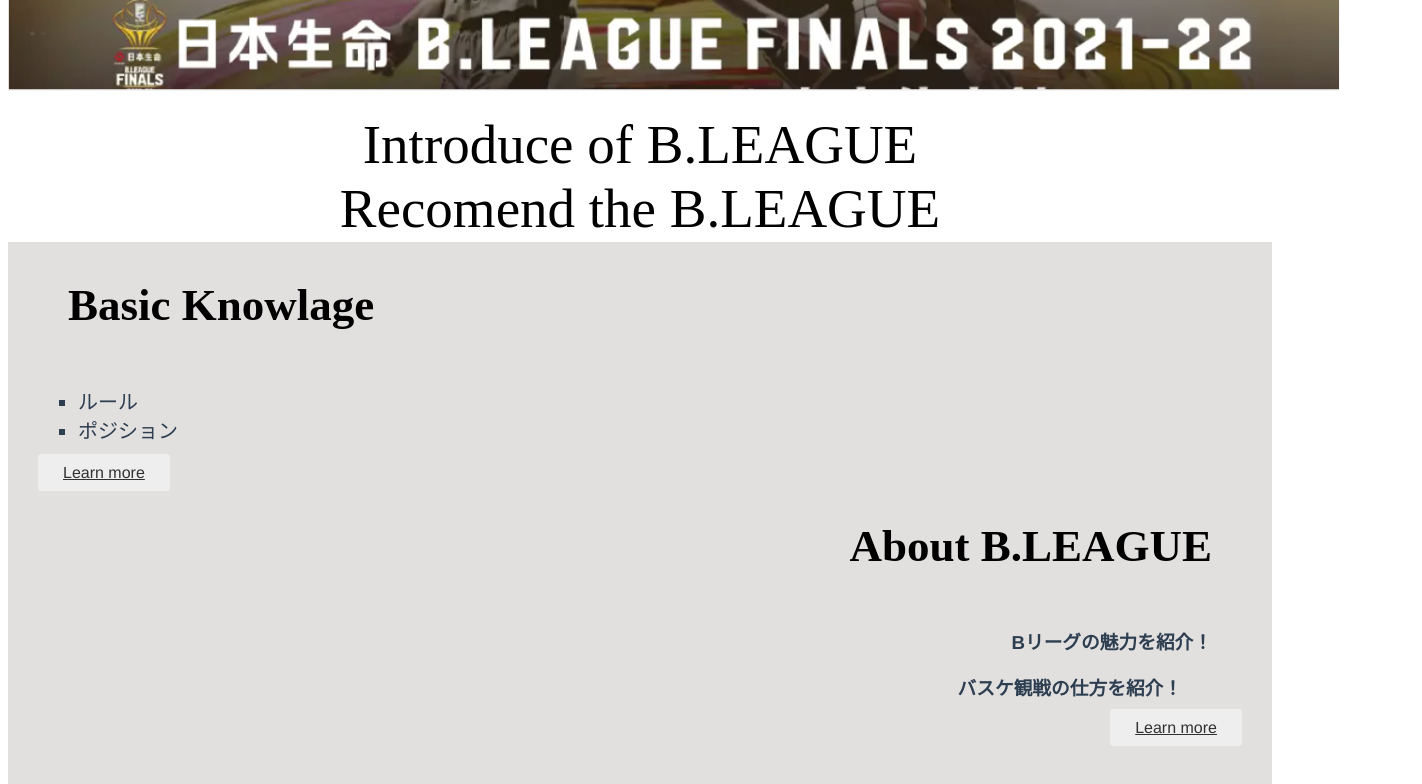
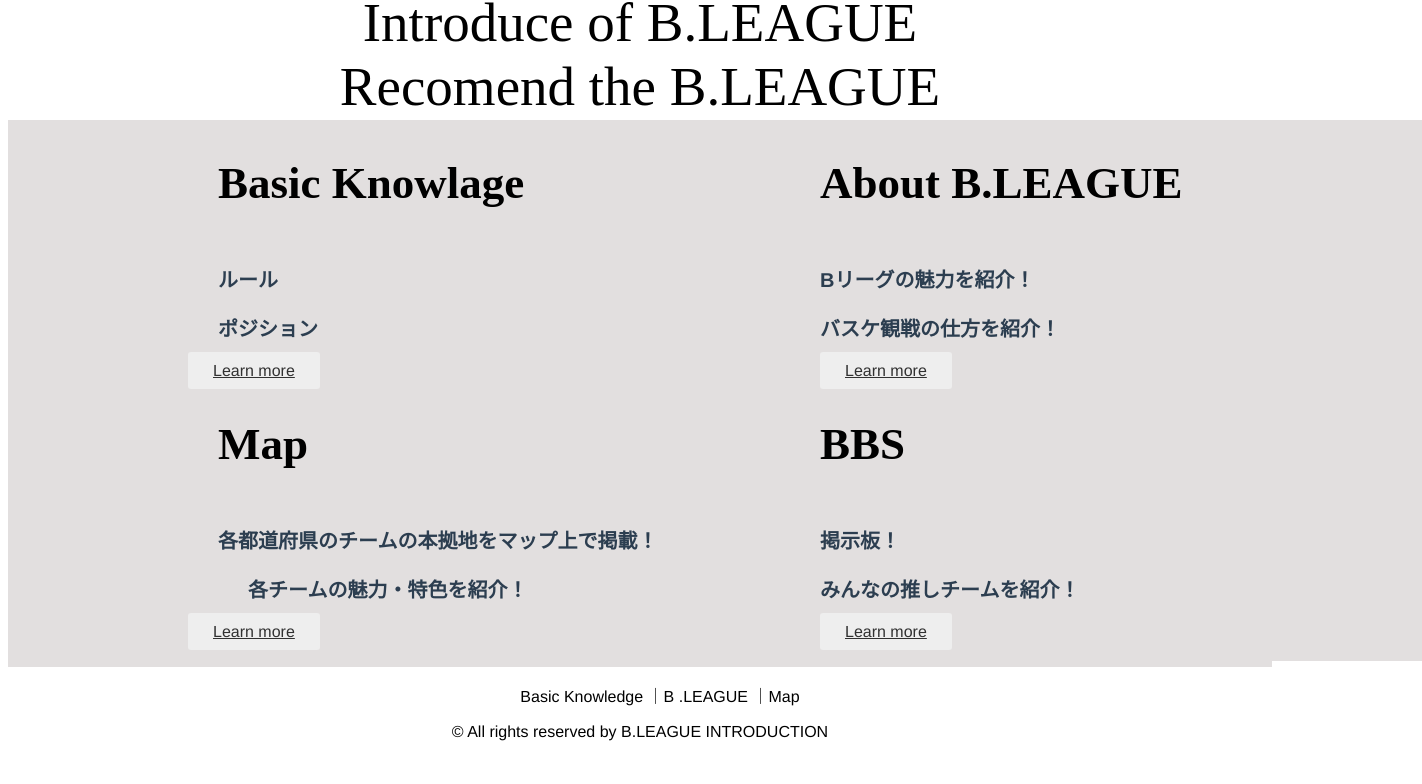
Before and after one commit to webex14-team-11/team-original-app, a Vue app: page / in a window 1280 px wide. Shown: the part 700-1484 px from the top of the page, 1422 px wide, since content can reach past the window. Built offline with nearby package versions, Linux system fonts and the light colour scheme.

Commit message:
デザインは完成、できたら時系列順にしたい

```diff
--- a/src/views/BBS.vue
+++ b/src/views/BBS.vue
@@ -2,17 +2,17 @@
   <div class="app">
     <div class="head">
       <h1>Bulletin Board System</h1>
-      <h2>みんなの推しチームを知ろう！</h2>
+      <h2>みんなに推しチームを共有しよう！</h2>
     </div>
     Name
     <div>
-      <input type="text" v-model="name" />
+      <input type="text" v-model="name" placeholder="ニックネーム" />
     </div>
     <br />
     Team
     <div>
       <select v-model="team">
-        <option disabled value="initial">Please Select</option>
+        <option value="" disabled selected>Please select</option>
         <option value="レバンガ北海道">北海道：レバンガ北海道</option>
         <option value="秋田ノーザンハピネッツ">
           秋田：秋田ノーザンハピネッツ
@@ -52,7 +52,10 @@
     <br />
     Comment
     <div>
-      <textarea v-model="comment"></textarea>
+      <textarea
+        v-model="comment"
+        placeholder="ex) 〇〇選手かっこいい！〇〇のセットプレーがすごい！チアが可愛い！etc.."
+      ></textarea>
     </div>
     <br />
     <button v-on:click="postTweet">Submit</button>
@@ -61,22 +64,18 @@
   </div>
   <div>{{ tweet }}</div>
   <div class="post">
-    <h2 class="postlist">Post list</h2>
-    <div class="content">
-      <div v-for="tweet in tweets" :key="tweet.name">
-        <hr />
-        <a
-          >Name：
-          <div class="list">{{ tweet.name }}</div></a
-        >
-        <a
-          >Team：
-          <div class="list">{{ tweet.team }}</div></a
-        >
-        <a
-          >comment：
-          <div class="list">{{ tweet.comment }}</div></a
-        >
+    <div class="postlist">
+      <h2>Post list</h2>
+      <h3>みんなの推しチームを知ろう！</h3>
+    </div>
+    <div v-for="tweet in tweets" :key="tweet.name">
+      <div class="content">
+        <h3 class="head2">Name</h3>
+        <h4 class="list">{{ tweet.name }}</h4>
+        <h3 class="head2">Team</h3>
+        <h4 class="list">{{ tweet.team }}</h4>
+        <h3 class="head2">Comment</h3>
+        <h4 class="list">{{ tweet.comment }}</h4>
       </div>
     </div>
   </div>
@@ -132,7 +131,7 @@
 
 <style scope>
 .app {
-  max-width: 800px;
+  max-width: 60%;
   margin: 0 auto;
   text-align: center;
   -webkit-border-radius: 6px;
@@ -201,47 +200,58 @@
   background: #83b09b;
 }
 .postlist {
+  -webkit-border-radius: 6px 6px 0px 0px;
+  -moz-border-radius: 6px 6px 0px 0px;
+  border-radius: 6px 6px 0px 0px;
+  background-color: #98cbb3;
+}
+.postlist h2 {
+  text-align: center;
+  padding: 18px 0 0 0;
   font-size: 2em;
   color: #4e4e4e;
-  border-bottom: 3px solid rgb(137, 137, 137);
+}
+.postlist h3 {
+  text-align: center;
+  padding: 0 0 18px 0;
+  font-size: 1.2em;
+  color: #ffffff;
 }
 .post {
-  max-width: 800px;
+  max-width: 60%;
   margin: 0 auto;
   text-align: center;
   -webkit-border-radius: 6px;
   -moz-border-radius: 6px;
   border-radius: 6px;
   background-color: #f7f7f7;
+  margin-top: 45px;
+  margin-bottom: 45px;
+  padding-bottom: 20px;
 }
 .content {
-  max-width: 600px;
+  background: #f7f7f7;
+}
+.content {
+  width: 85%;
   margin: 0 auto;
-  text-align: center;
-  -webkit-border-radius: 6px;
-  -moz-border-radius: 6px;
-  border-radius: 6px;
-  background-color: #edebeb;
+  margin-bottom: 30px;
+  border: solid 3px rgb(137, 137, 137);
+  border-radius: 10px;
+}
+.head2 {
+  border-bottom: 2px solid rgb(137, 137, 137);
+  font-weight: 200;
+  color: #7c7c7c;
 }
 .list {
-  position: absolute;
-  font-size: 1em;
-  font-weight: 700;
-  padding: 15px 10px 15px 10px;
-  font-family: "Source Sans Pro", arial, sans-serif;
-  border: 1px solid #bbbbbb;
-  background: #c5c5c5;
-  color: #fafafa;
-  -webkit-border-radius: 5px;
-  -moz-border-radius: 5px;
-  border-radius: 5px;
-  -moz-background-clip: padding;
-  -webkit-background-clip: padding-box;
-  background-clip: padding-box;
-  -webkit-box-sizing: border-box;
-  -moz-box-sizing: border-box;
-  box-sizing: border-box;
-  width: 80%;
-  max-width: 800px;
+  font-weight: 900;
+  color: black;
+  transition: all 0.8s;
+  transition: color 0.8;
+}
+.list:hover {
+  transform: scale(1.2, 1.2);
+  color: #98cbb3;
 }
 </style>
--- a/src/views/BleagueView.vue
+++ b/src/views/BleagueView.vue
@@ -43,7 +43,7 @@
 }
 .square {
   margin: 0 auto;
-  width: 1280px;
+  width: 85%;
   height: 380px;
   background: rgb(226, 223, 223);
 }
--- a/src/views/HomeView.vue
+++ b/src/views/HomeView.vue
@@ -9,10 +9,12 @@
   <div class="nav2">
     <div class="basicKowlage">
       <h2 class="basicKowlage">Basic Knowlage</h2>
-      <ul class="basicKowlage-list">
-        <li>ルール</li>
-        <li>ポジション</li>
-      </ul>
+
+      <h3 class="basicKowlage">
+        ルール
+        <p>ポジション</p>
+      </h3>
+
       <div class="button1">
         <a href="@/views/BasicKnowledge.vue">Learn more</a>
       </div>
@@ -37,12 +39,25 @@
         <a href="@/views/MapView.vue">Learn more</a>
       </div>
     </div>
+    <div class="BBS">
+      <h2 class="BBS">BBS</h2>
+      <h3 class="BBS">
+        掲示板！
+        <p>みんなの推しチームを紹介！</p>
+      </h3>
+      <div class="button1">
+        <a href="@/views/BBS.vue">Learn more</a>
+      </div>
+    </div>
   </div>
 </template>
 
 <script></script>
 
 <style scoped>
+img {
+  width: 85%;
+}
 h1 {
   margin: 0 auto;
   font-family: "Montserrat";
@@ -57,12 +72,16 @@
 .nav2 {
   display: flex;
   flex-wrap: wrap;
-  justify-content: space-between;
   background-color: rgb(226, 223, 223);
   padding-bottom: 20px;
+  padding-left: 150px;
+  width: 100%;
 }
-.nav2 > div {
-  width: 100%;
+.nav2 > .basicKowlage {
+  width: 50%;
+}
+.nav2 > .map {
+  width: 50%;
 }
 .basicKowlage {
   text-align: left;
@@ -74,13 +93,13 @@
   font-size: 45px;
   color: #000000;
 }
-.basicKowlage-list {
+h3.basicKowlage {
   list-style: square;
   font-size: 20px;
   font-style: bold;
 }
 .aboutBleague {
-  text-align: right;
+  text-align: left;
   padding-right: 30px;
 }
 h2.aboutBleague {
@@ -90,7 +109,8 @@
   color: #000000;
 }
 h3.aboutBleague {
-  text-align: right;
+  text-align: left;
+  font-size: 20px;
   font-style: bold;
 }
 .map {
@@ -103,8 +123,25 @@
   font-size: 45px;
   color: #000000;
 }
-h2.map {
+h3.map {
   text-align: left;
+  font-style: bold;
+  font-size: 20px;
+}
+.BBS {
+  text-align: left;
+  padding-right: 30px;
+}
+h2.BBS {
+  font-family: "Montserrat";
+  font-style: bold;
+  font-size: 45px;
+  color: #000000;
+}
+h3.BBS {
+  text-align: left;
+  font-style: bold;
+  font-size: 20px;
 }
 .button1 a {
   background: #eee;
```
